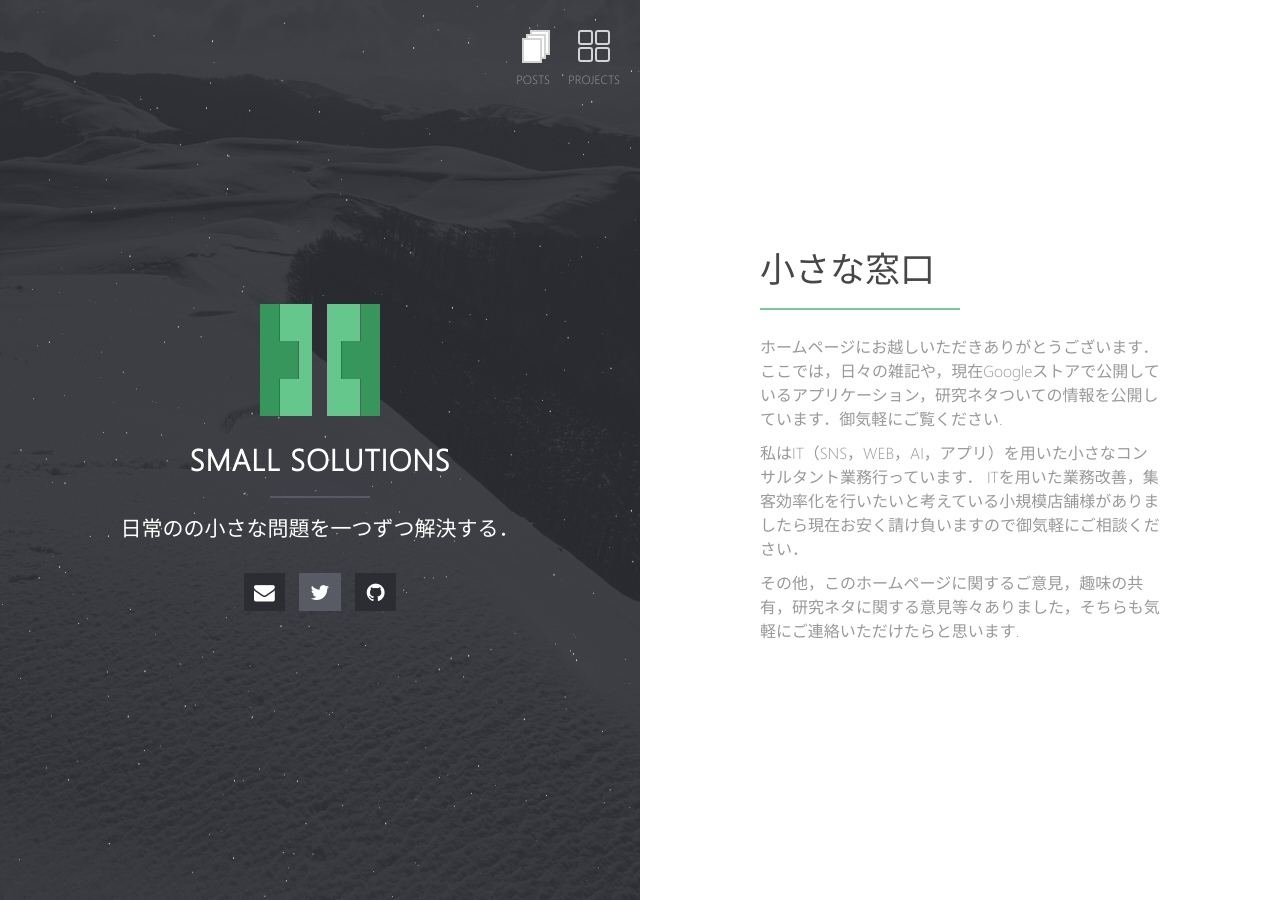
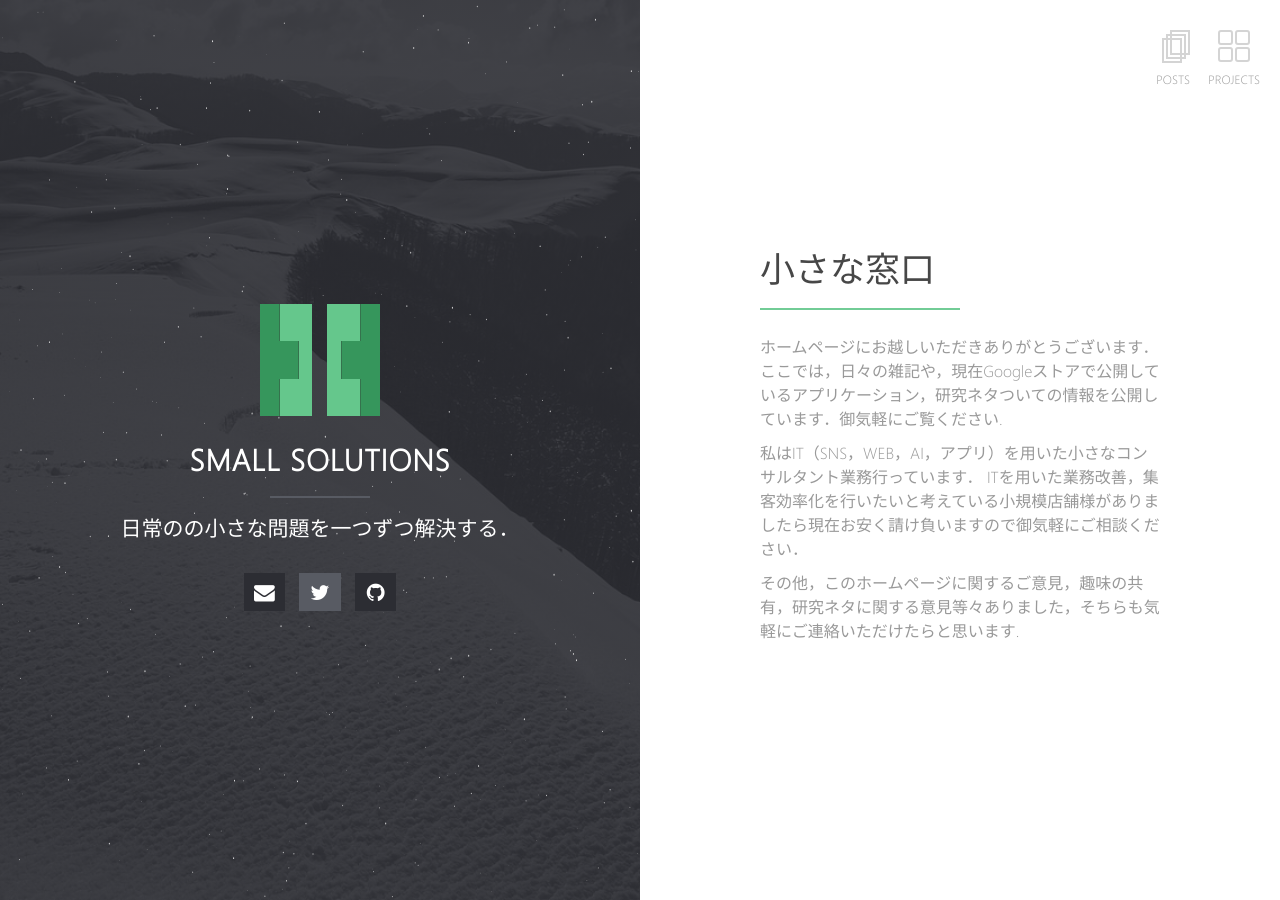
Before and after one commit to dxa0010/small-slutions, a Jekyll site: the page built from index.md, in a window 1280 px wide. Built offline with Jekyll 4.4.1, drawn with Linux system fonts in a browser that asks for light colours; our own code applies the rules of GitHub Pages for plain Markdown files.

Commit message:
menu_icon fixed

```diff
--- a/_layouts/home.html
+++ b/_layouts/home.html
@@ -6,14 +6,14 @@ layout: compress
 <html>
 {% include head.html %}
 <body id="homepage">
+  <a href="{{ site.url }}/posts" title="posts" class="posts-menu-icon"></a>
+  <span class="posts-link">POSTS</span>
+  <a title="project" class="projects-menu-icon">
+    <span></span>
+  </a>
+  <span class="projects-link">PROJECTS</span>
 
   <div class="block-left">
-    <a href="{{ site.url }}/posts" title="posts" class="posts-menu-icon"></a>
-    <span class="posts-link">POSTS</span>
-    <a title="project" class="projects-menu-icon">
-      <span></span>
-    </a>
-    <span class="projects-link">PROJECTS</span>
     <div class="content">
       <div class="main-info">
         <a href="{{ site.url }}" class="logo"><img src="{{ site.url }}/images/{{ site.logo }}"></a>
@@ -30,6 +30,7 @@ layout: compress
   </div>
 
   <div class="block-right">
+
     <div class="content">
       <div class="about-info">
         {{ content }}
--- a/assets/_sass/_site.scss
+++ b/assets/_sass/_site.scss
@@ -109,7 +109,9 @@ canvas {
   width: 20px;
   height: 25px;
   border: 2px solid $gray;
-  background: $white;
+  // background: $white;
+  z-index: 3;
+  cursor: pointer;
   &:before {
     content: '';
     width: 20px;
@@ -118,7 +120,8 @@ canvas {
     right: 2px;
     border: 2px solid $gray;
     top: 2px;
-    background: $white;
+    cursor: pointer;
+    // background: $white;
   }
   &:after {
     content: '';
@@ -128,7 +131,8 @@ canvas {
     position: absolute;
     right: 6px;
     top: 6px;
-    background: $white;
+    cursor: pointer;
+    // background: $white;
   }
   &:hover {
     border-color: $green;
@@ -136,6 +140,9 @@ canvas {
     &:after {
       border-color: $green;
     }
+  }
+  &.active {
+    position: fixed;
   }
 }
 
```
Also changed, not shown: 5 other files.
